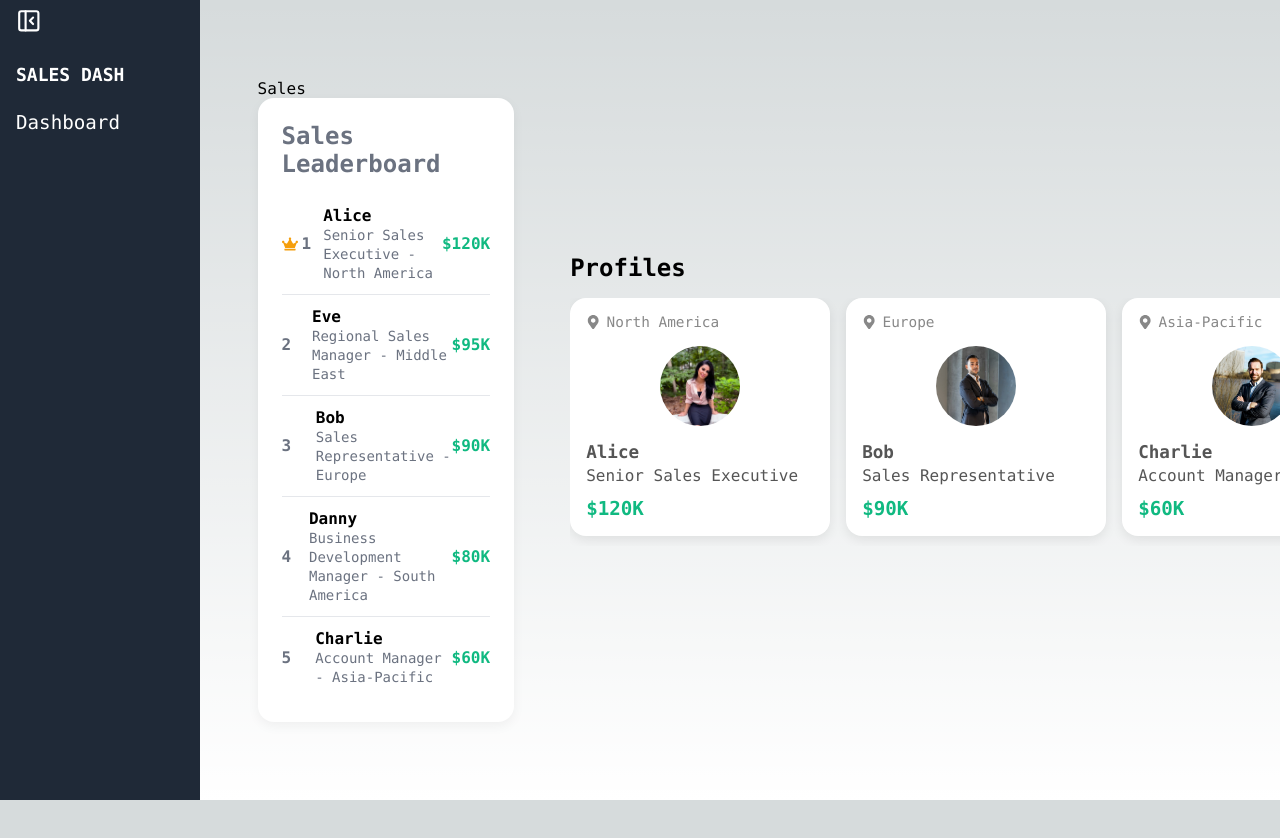
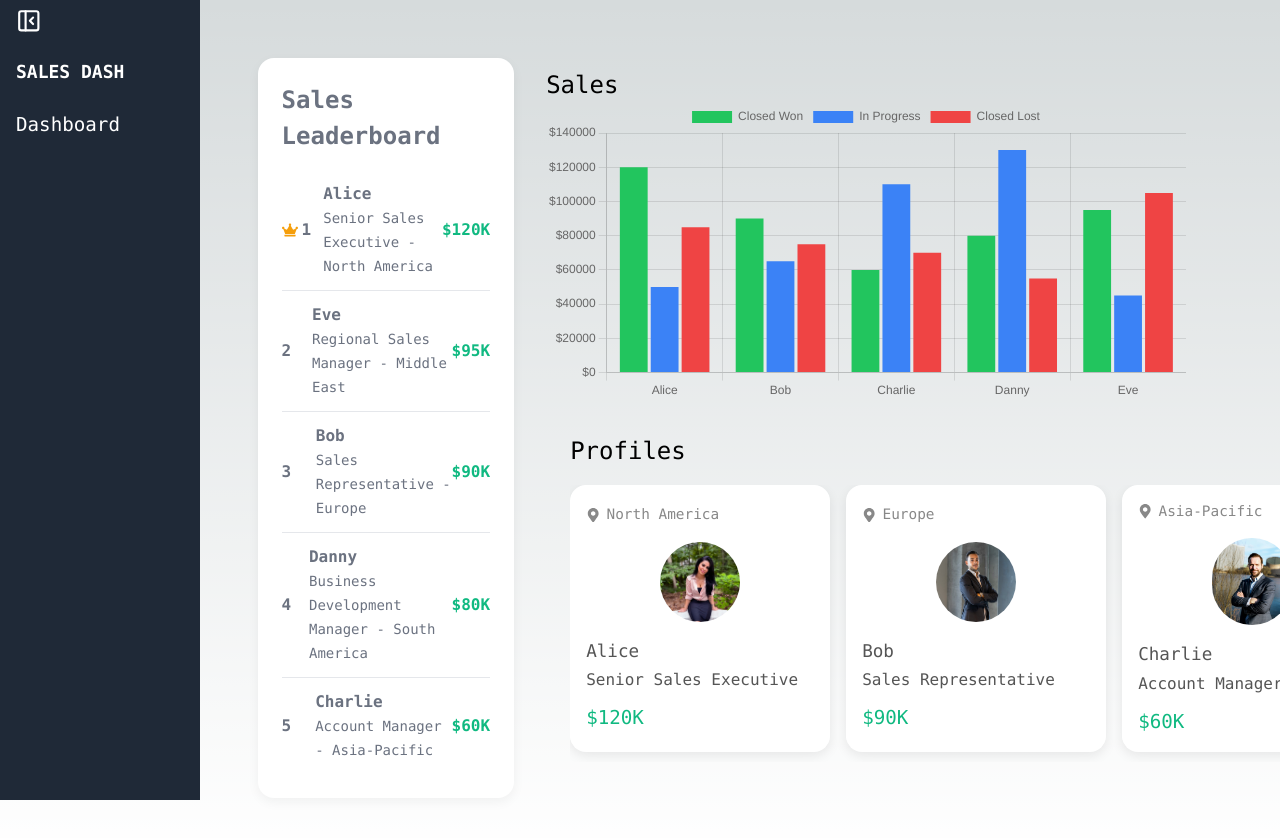
Before and after one commit to DonArthur/code-test, a Next.js app: page / in a window 1280 px wide. Shown: the top 838 px of the page. Before the commit the page ends 800 px from the top, so only its background shows below. Built offline with nearby package versions, Linux system fonts and the light colour scheme.

Commit message:
update: add sales chart

```diff
--- a/package.json
+++ b/package.json
@@ -9,11 +9,15 @@
     "lint": "next lint"
   },
   "dependencies": {
+    "@tailwindcss/postcss": "^4.1.4",
     "chart.js": "^4.4.9",
     "next": "15.3.0",
+    "postcss": "^8.5.3",
     "react": "19.1.0",
+    "react-chartjs-2": "^5.3.0",
     "react-dom": "19.1.0",
     "react-icons": "^5.5.0",
+    "tailwindcss": "^4.1.4",
     "zustand": "^5.0.3"
   }
 }
--- /dev/null
+++ b/postcss.config.mjs
@@ -0,0 +1,6 @@
+const config = {
+    plugins: {
+      "@tailwindcss/postcss": {},
+    },
+  };
+  export default config;
--- a/src/components/leaderboard/Leaderboard.module.css
+++ b/src/components/leaderboard/Leaderboard.module.css
@@ -51,6 +51,7 @@
 
 .info strong {
   display: block;
+  color: #6b7280;
   font-size: 1rem;
 }
 
--- a/src/components/profile-card/ProfileCard.module.css
+++ b/src/components/profile-card/ProfileCard.module.css
@@ -14,6 +14,7 @@
 
 .card:hover {
   transform: translateY(-4px);
+  cursor: pointer;
 }
 
 .roundImg {
--- a/src/components/sales/Sales.js
+++ b/src/components/sales/Sales.js
@@ -1,7 +1,68 @@
-const Sales = () => {
+'use client'
+import { Bar } from 'react-chartjs-2'
+import { Chart as ChartJS, BarElement, CategoryScale, LinearScale, Tooltip, Legend } from 'chart.js'
+import styles from './Sales.module.css'
+
+ChartJS.register(BarElement, CategoryScale, LinearScale, Tooltip, Legend)
+
+const Sales = ({ data }) => {
+  const labels = data.map(rep => rep.name)
+
+  const getTotal = (deals, status) =>
+    deals.filter(d => d.status === status).reduce((sum, d) => sum + d.value, 0)
+
+  const closedWon = data.map(rep => getTotal(rep.deals, 'Closed Won'))
+  const inProgress = data.map(rep => getTotal(rep.deals, 'In Progress'))
+  const closedLost = data.map(rep => getTotal(rep.deals, 'Closed Lost'))
+
+  const chartData = {
+    labels,
+    datasets: [
+      {
+        label: 'Closed Won',
+        data: closedWon,
+        backgroundColor: '#22c55e',
+      },
+      {
+        label: 'In Progress',
+        data: inProgress,
+        backgroundColor: '#3b82f6',
+      },
+      {
+        label: 'Closed Lost',
+        data: closedLost,
+        backgroundColor: '#ef4444',
+      },
+    ],
+  }
+
+  const options = {
+    responsive: true,
+    maintainAspectRatio: false, // Add this
+    indexAxis: 'x',
+    plugins: {
+      legend: {
+        position: 'top',
+      },
+    },
+    scales: {
+      y: {
+        ticks: {
+          callback: value => `$${value}`,
+        },
+      },
+    },
+  }
+
   return (
-    <div>Sales</div>
+    <div className={styles.wFull}>
+      <h2 className={`text-2xl ${styles.mab5}`}>Sales</h2>
+      <div className={`${styles.wFull} ${styles.chartContainer}`}>
+        <div className='min-w-[600px] h-[300px]'>
+          <Bar data={chartData} options={options} />
+        </div>
+      </div>
+    </div>
   )
 }
-
 export default Sales
--- a/src/components/sales/Sales.module.css
+++ b/src/components/sales/Sales.module.css
@@ -0,0 +1,15 @@
+.wFull {
+    width: 100%;
+}
+
+.chartContainer {
+    overflow-x: scroll;
+    max-width: 50vw;
+    padding-bottom: .5rem;
+}
+
+@media (max-width: 768px) {
+    .chartContainer {
+        max-width: 80vw;
+    }
+}
--- a/src/pages/index.js
+++ b/src/pages/index.js
@@ -106,10 +106,10 @@ export default function Home() {
       <div className={`${styles.section} ${isSidebarOpen ? styles.mlOpened : styles.mlClosed }`}>
         <div className={styles.center}>
           <div>
-            <Sales />
             <Leaderboard data={data.salesReps} />
           </div>
           <div>
+            <Sales data={data.salesReps} />
             <Profiles data={data.salesReps} />
           </div>
         </div>
--- a/src/styles/globals.css
+++ b/src/styles/globals.css
@@ -1,3 +1,5 @@
+@import "tailwindcss";
+
 :root {
   --max-width: 1100px;
   --border-radius: 12px;
```
Also changed, not shown: 1 other file (tests, documents, lock files or other folders).
